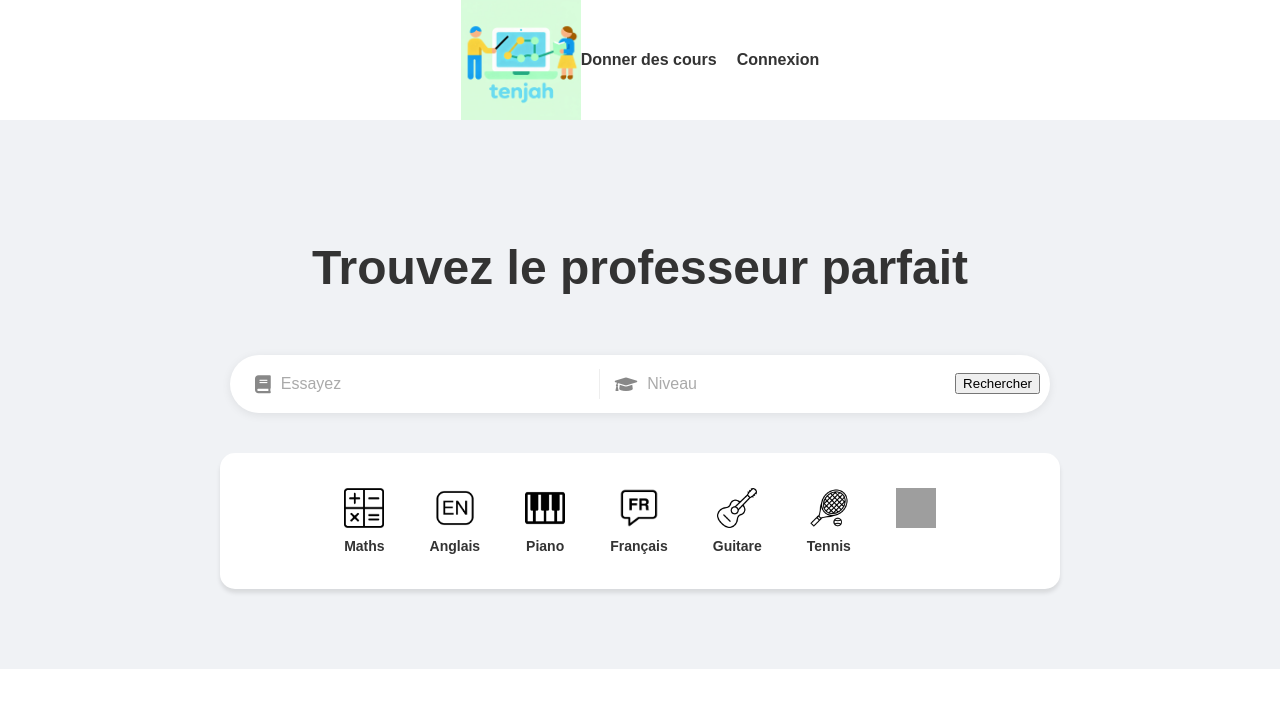
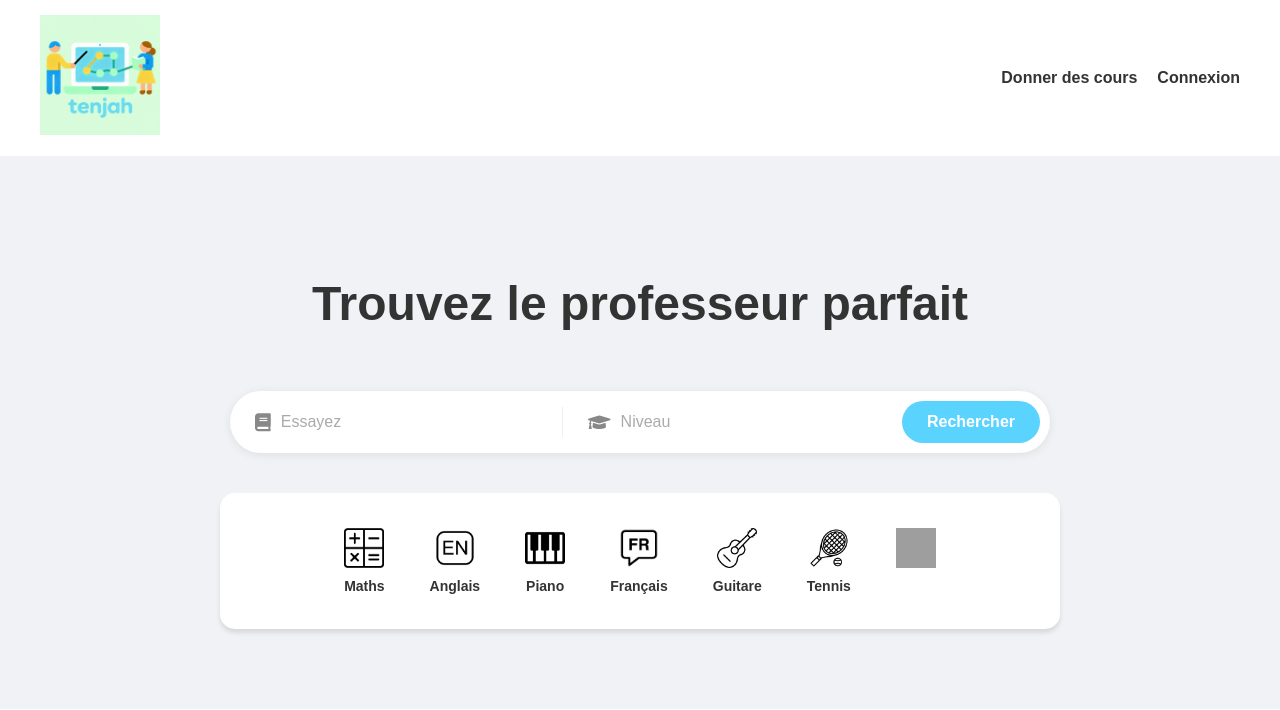
Before and after one commit to ferchichiwissal/tenjah, a PHP site: page / in a window 1280 px wide. Shown: the top 710 px of the page. Run offline with PHP 8.4, Linux system fonts and the light colour scheme; grey boxes are pictures that could not be loaded.

Commit message:
feat: update project

```diff
--- a/frontend/css/style.css
+++ b/frontend/css/style.css
@@ -10,10 +10,8 @@ body {
 /* Header and Navigation */
 header {
     background-color: #fff;
-    padding: 0; /* Supprime le padding pour que le logo puisse toucher les bords */
+    padding: 15px 0;
     box-shadow: 0 2px 4px rgba(0, 0, 0, 0.1);
-    display: flex; /* Utilise flexbox pour aligner le contenu */
-    align-items: center; /* Centre verticalement le contenu */
 }
 
 nav {
@@ -29,15 +27,6 @@ nav {
     font-size: 24px;
     font-weight: bold;
     color: #333;
-    height: 100%; /* Le logo prend toute la hauteur du header */
-    display: flex;
-    align-items: center;
-}
-
-.logo img {
-    height: 100%; /* L'image prend toute la hauteur de son conteneur .logo */
-    width: auto; /* Maintient le ratio d'aspect */
-    object-fit: contain; /* Assure que l'image est contenue sans être coupée */
 }
 
 nav ul {
@@ -132,6 +121,17 @@ nav ul li a:hover {
     width: 1px;
     height: 30px;
     background-color: #eee;
+    margin: 0 10px;
+    flex-shrink: 0; /* Empêche le séparateur de rétrécir */
+}
+
+.search-button {
+    background-color: #5ad3ff;
+    color: #fff;
+    border: none;
+    border-radius: 40px; /* Plus grand border-radius pour un look plus arrondi */
+    padding: 12px 25px;
+    font-size: 16px;
     font-weight: bold;
     cursor: pointer;
     transition: background-color 0.3s ease;
```
Also changed, not shown: frontend/index.php (line endings or trailing spaces).
